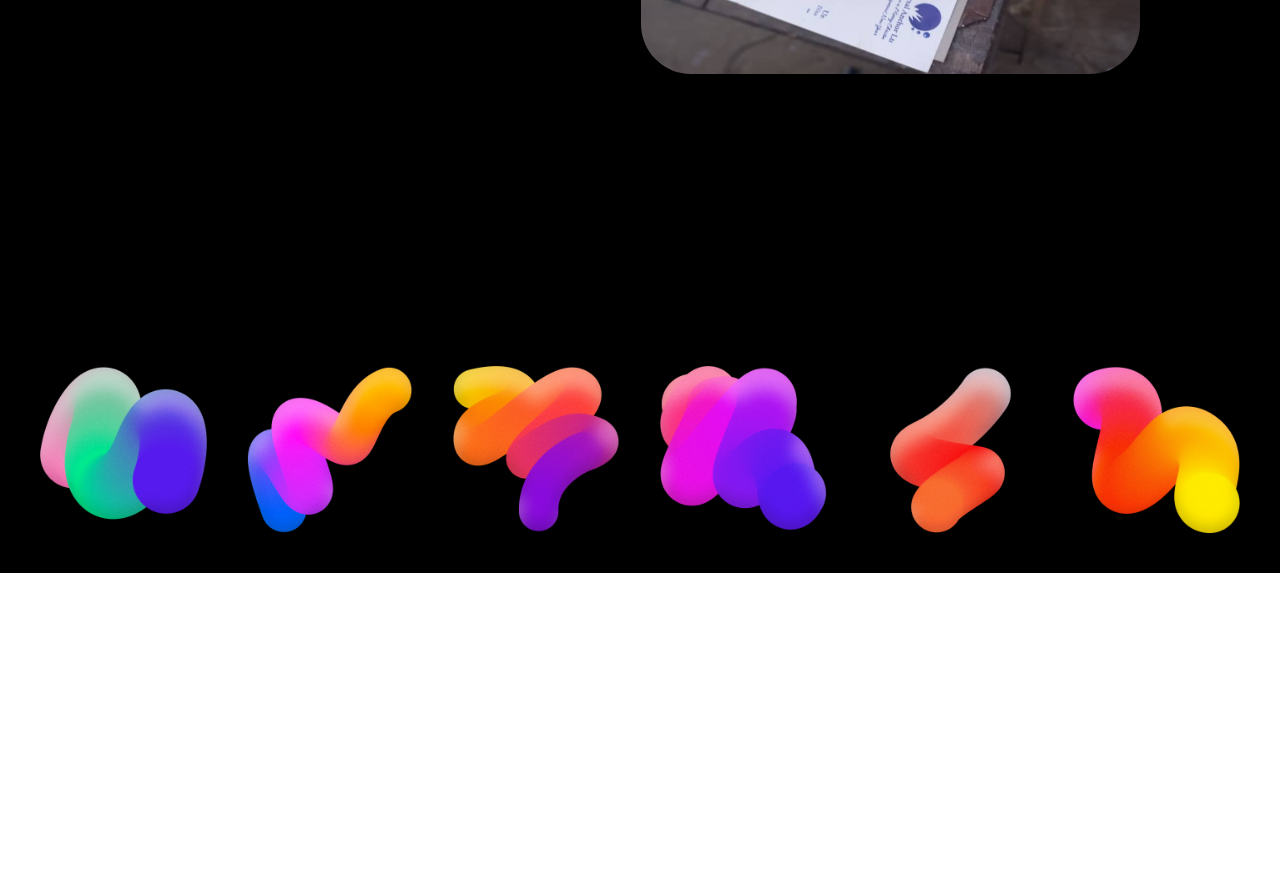
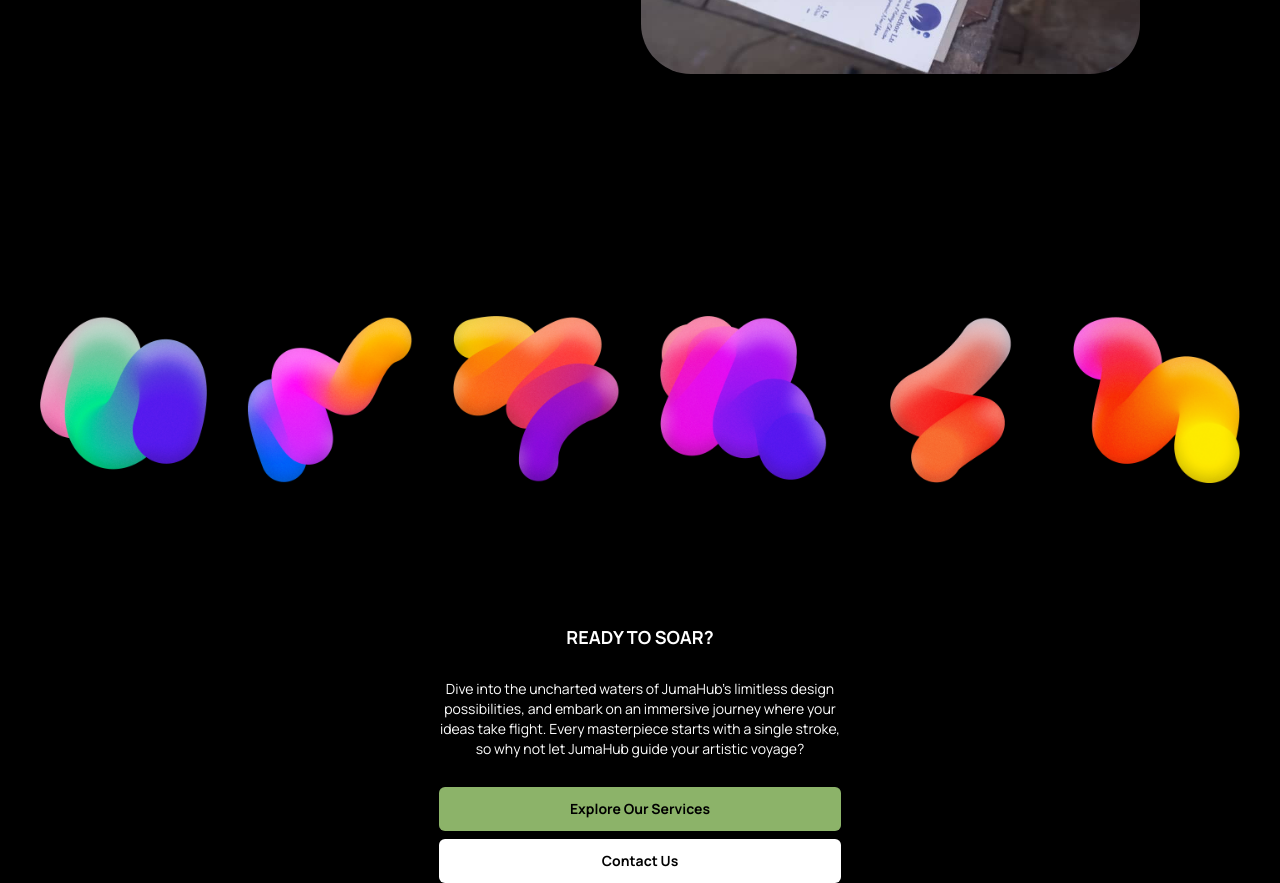
Before and after one commit to Sherifsani/jumahhub, a Next.js app: page / in a window 1280 px wide. Shown: the part 4000-4883 px from the top of the page. Before the commit the page ends 4573 px from the top, so only its background shows below. Built offline with nearby package versions, Linux system fonts and the light colour scheme.

Commit message:
footer fix

```diff
--- a/app/page.js
+++ b/app/page.js
@@ -6,7 +6,8 @@ import GallerySection from "@/components/GallerySection";
 // import Header from "@/components/Header";
 import NewSect from "@/components/NewSect";
 import Squiggle from "@/components/Squiggle";
-
+import Contact from "@/components/Contact";
+import Social from "@/components/Social";
 export default function Home() {
   return (
     <main
@@ -22,6 +23,8 @@ export default function Home() {
         <NewSect />
       </div>
       <Squiggle />
+      <Contact />
+
     </main>
   );
 }
--- /dev/null
+++ b/components/Contact.jsx
@@ -0,0 +1,39 @@
+import React from "react";
+import Link from "next/link";
+import { Staatliches } from "next/font/google";
+import { Manrope } from "next/font/google";
+
+const staatliches = Staatliches({ subsets: ["latin"], weight: "400" });
+const manrope = Manrope({ subsets: ["latin"], weight: ["400", "600", "700"] });
+
+const Contact = () => {
+  return (
+    <section className="w-full grid place-items-center bg-black">
+      <div
+        className={`${manrope.className} w-full flex flex-col gap-7 pt-[100px] items-center max-w-[450px] px-6`}
+      >
+        <h1 className="text-lg font-bold text-white">READY TO SOAR?</h1>
+        <p className="text-center text-white w-full  text-sm">
+          Dive into the uncharted waters of JumaHub’s limitless design
+          possibilities, and embark on an immersive journey where your ideas
+          take flight. Every masterpiece starts with a single stroke, so why not
+          let JumaHub guide your artistic voyage?
+        </p>
+        <div className="buttons flex flex-col gap-2 w-full">
+          <button className="rounded-md w-full grid place-items-center py-3 bg-lightgreen">
+            <Link href="/dashboard" className="text-black text-sm font-bold">
+              Explore Our Services
+            </Link>
+          </button>
+          <button className="rounded-md w-full grid place-items-center py-3 bg-white">
+            <Link href="/dashboard" className="text-black text-sm font-bold">
+              Contact Us
+            </Link>
+          </button>
+        </div>
+      </div>
+    </section>
+  );
+};
+
+export default Contact;
--- /dev/null
+++ b/components/Social.jsx
@@ -0,0 +1,14 @@
+import React from "react";
+import { Twitter } from "next/dist/lib/metadata/types/twitter-types";
+
+const Social = () => {
+  return (
+    <div>
+      <div className="">
+        <Twitter />
+      </div>
+    </div>
+  );
+};
+
+export default Social;
--- a/components/Squiggle.jsx
+++ b/components/Squiggle.jsx
@@ -3,7 +3,7 @@ import Image from "next/image";
 
 const Squiggle = () => {
   return (
-    <div className="w-full bg-black pt-[200px]">
+    <div className="w-full bg-black pt-[150px]">
       <div className="w-full grid grid-cols-2 sm:grid-cols-6 p-10 gap-10">
         <Image
           className="w-full"
--- a/package.json
+++ b/package.json
@@ -10,6 +10,7 @@
   },
   "dependencies": {
     "autoprefixer": "10.4.15",
+    "boxicons": "^2.1.4",
     "next": "13.4.19",
     "postcss": "8.4.28",
     "react": "18.2.0",
```
Also changed, not shown: 1 other file (tests, documents, lock files or other folders).
